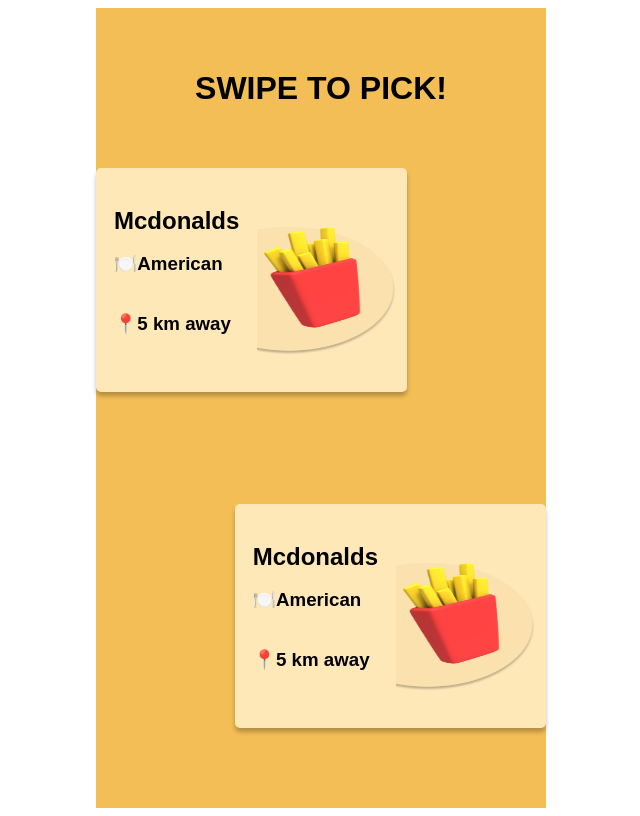
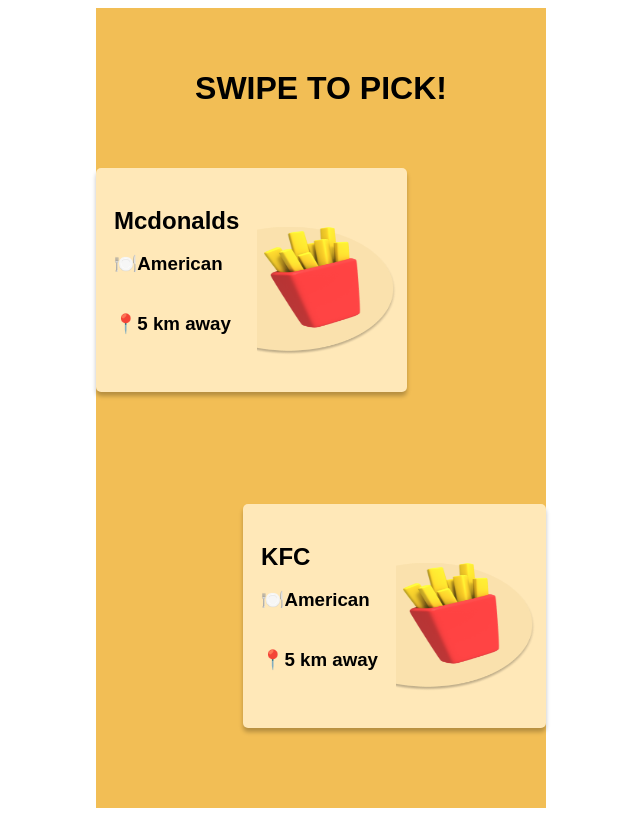
Before and after one commit to vivren/hungergames, a Next.js app in the folder hungergames/: page /Game in a window 1280 px wide. Shown: the whole page, without its empty margins (319-959 px from the left). Built offline with nearby package versions, Linux system fonts and the light colour scheme.

Commit message:
rough match

```diff
--- /dev/null
+++ b/hungergames/src/components/Queue.tsx
@@ -0,0 +1,47 @@
+// ../components/queue.tsx
+
+import React, { ReactNode } from 'react';
+
+class Queue<T extends ReactNode> {
+  private items: T[] = [];
+
+  enqueue(item: T): void {
+    this.items.push(item);
+  }
+
+  dequeue(): T | undefined {
+    return this.items.shift();
+  }
+
+  front(): T | undefined {
+    return this.items[0];
+  }
+
+  isEmpty(): boolean {
+    return this.items.length === 0;
+  }
+
+  size(): number {
+    return this.items.length;
+  }
+
+  // You can add more methods if needed
+
+  render(): React.ReactNode {
+    // Add your JSX to render the queue or any additional information
+    return (
+      <div>
+        <h2>Queue:</h2>
+        <ul>
+          {this.items.map((item, index) => (
+            <li key={index}>{item}</li>
+          ))}
+        </ul>
+      </div>
+    );
+  }
+
+
+}
+
+export default Queue;
--- a/hungergames/src/pages/Game.tsx
+++ b/hungergames/src/pages/Game.tsx
@@ -1,33 +1,72 @@
-import React from 'react';
+import React, { useEffect } from 'react';
 import MobileFrame from '../components/MobileFrame';
 import RestaurantCard from '@/components/RestaurantCard';
 import './game.css'; // Import the CSS file for styling
-import Link from 'next/link';
+import Queue from '../components/Queue';
 
 
+const restaurantQueue = new Queue<string>();
+
 const Game: React.FC = () => {
-  return (
+
+
+  //GET restaurant (dictionary) -> queue -> randomize order
+  //queue is restaurants FIFO
+  //START
+  //Grab 2 from head
+  //draw 2
+  //Selection handler, *note we are not keeping track of rounds*
+  //POST to DB to tally aka VOTE && requeue
+  //go back to START until 1 element left
+
+  //once 1 element left -> list view
+
+  // Ennqueue some restaurants
+  restaurantQueue.enqueue('Mcdonalds');
+  restaurantQueue.enqueue('KFC');
+  restaurantQueue.enqueue('Pizza Hut');
+  restaurantQueue.enqueue('Chiptole');
+
+
+  // Grab the two options
+  const [choiceA, setChoiceA] = React.useState<string>('');
+  const [choiceB, setChoiceB] = React.useState<string>('');
+
+  const dequeueRestaurants = () => {
+    const newA = restaurantQueue.dequeue();
+    const newB = restaurantQueue.dequeue();
+    // Post
+    setChoiceA(newA || '');
+    setChoiceB(newB || '');
+  };
+
+  // Use useEffect to dequeue restaurants when the component is mounted
+  useEffect(() => {
+    dequeueRestaurants();
+  }, []);  return (
     <div className="mainPage">
       <MobileFrame>
         <div className='header'>
           <h1>SWIPE TO PICK!</h1>
         </div>
         <div className='cardContainer'>
-      <Link className='topCard' href="/Game">
+          <div className='topCard' onClick={dequeueRestaurants}>
             <RestaurantCard
-        restaurantName='Mcdonalds'
+              restaurantName={choiceA || ''} // Display the dequeued restaurant name
               cuisine='American'
               distance='5'
-        imageUrl='/fries.png'></RestaurantCard>
-      </Link>
+              imageUrl='/fries.png'
+            />
+          </div>
 
-      <Link className='bottomCard' href="/Game">
+          <div className='bottomCard'  onClick={dequeueRestaurants}>
             <RestaurantCard
-        restaurantName='Mcdonalds'
+              restaurantName={choiceB || ''} // Display the dequeued restaurant name
               cuisine='American'
               distance='5'
-        imageUrl='/fries.png'></RestaurantCard>
-        </Link>
+              imageUrl='/fries.png'
+            />
+          </div>
         </div>
       </MobileFrame>
     </div>
```
Lines whose indentation alone changed are shown as unchanged.
